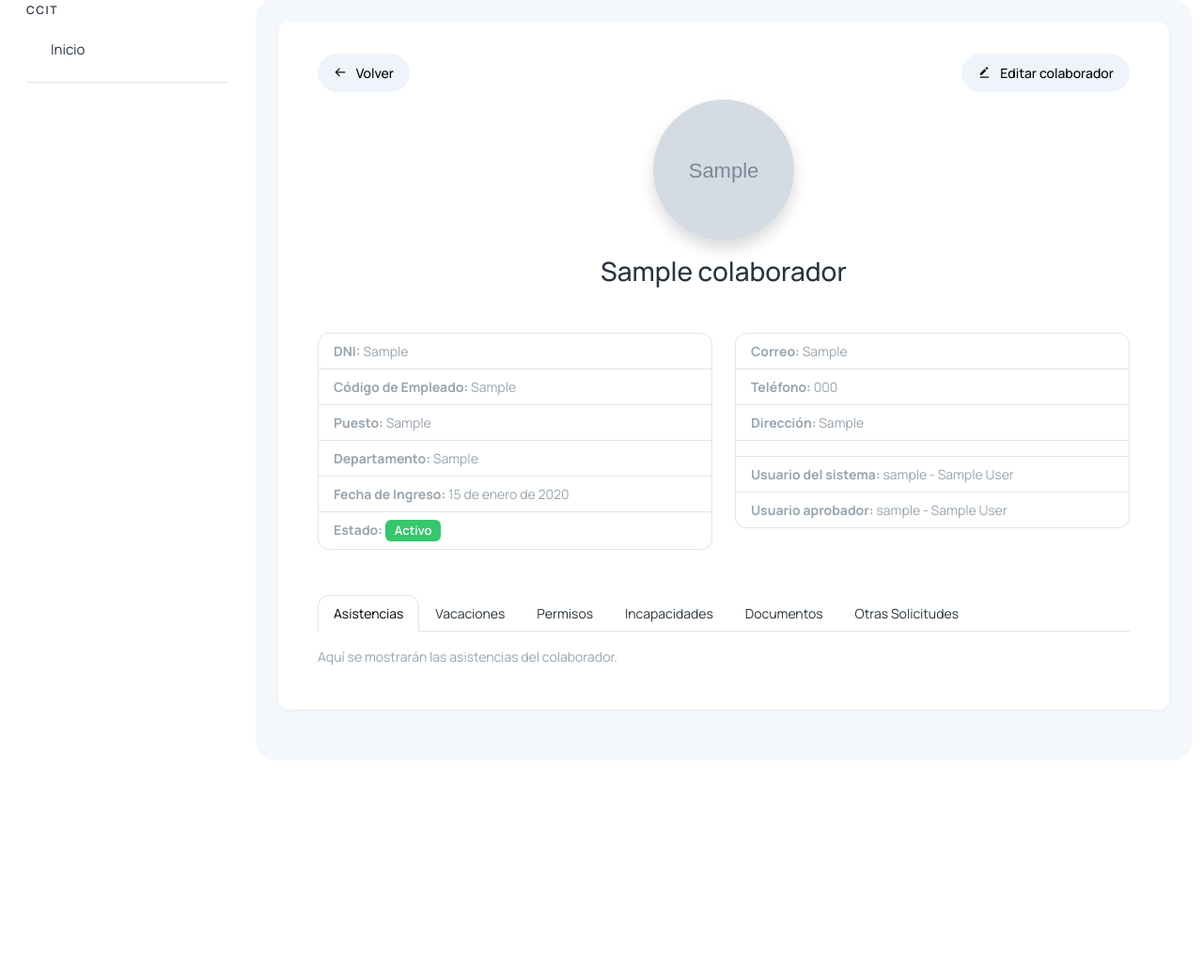
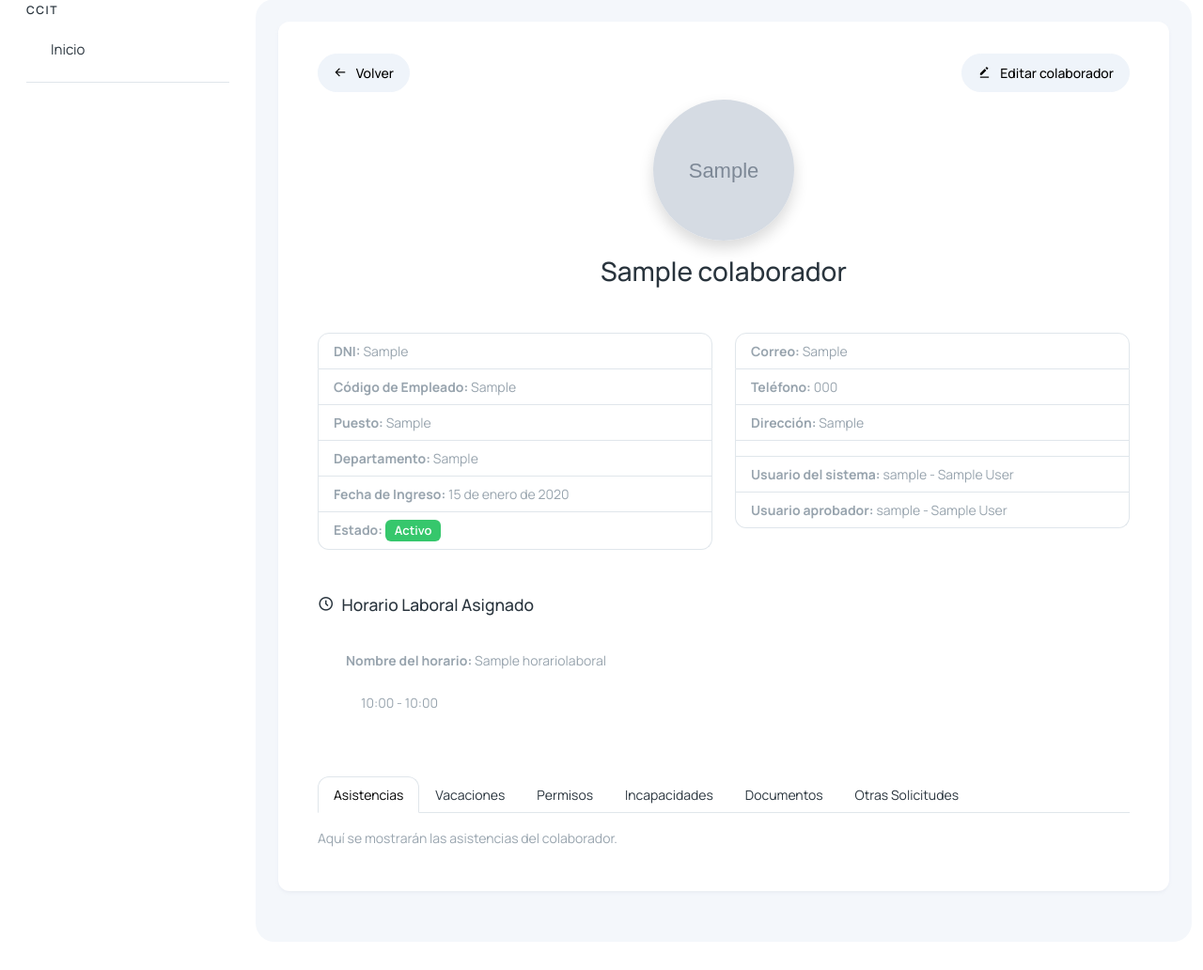
Before and after one commit to Andrs26/ccit, a Django app: page /talento/admin/colaboradores/1/ in a window 1280 px wide. Shown: the part 81-1113 px from the top of the page at 94% size. Before the commit the page ends 840 px from the top, so only its background shows below. Run offline with Django 5.2, Linux system fonts and the light colour scheme; a user stored in the database is signed in; tables that the repository leaves empty hold one stand-in row (values such as "Sample post"); grey boxes marked "Sample" are stand-in pictures; some libraries are stand-ins or nearby versions.

Commit message:
Crear horarios y mas

```diff
--- a/gestion_visitantes/biometrico/views.py
+++ b/gestion_visitantes/biometrico/views.py
@@ -307,6 +307,7 @@ def ver_colaborador(request, colaborador_id):
 
 def crear_colaborador(request):
     usuarios = User.objects.all()
+    horarios = HorarioLaboral.objects.all()
 
     if request.method == "POST":
         colaborador = Colaborador(
@@ -321,18 +322,21 @@ def crear_colaborador(request):
             telefono=request.POST.get('telefono'),
             direccion=request.POST.get('direccion'),
             fecha_ingreso=request.POST.get('fecha_ingreso'),
-            foto=request.FILES.get('foto')
+            foto=request.FILES.get('foto'),
+            horario_id=request.POST.get('horario') or None
         )
         colaborador.save()
         return redirect('listar_colaboradores')
 
     return render(request, 'rrhh/rh_admin/crear_colaborador.html', {
-        'usuarios': usuarios
+        'usuarios': usuarios,
+        'horarios': horarios,
     })
 
 def editar_colaborador(request, colaborador_id):
     colaborador = get_object_or_404(Colaborador, id=colaborador_id)
     usuarios = User.objects.all()
+    horarios = HorarioLaboral.objects.all()
 
     if request.method == 'POST':
         colaborador.nombre_completo = request.POST.get('nombre_completo')
@@ -344,12 +348,14 @@ def editar_colaborador(request, colaborador_id):
         colaborador.correo = request.POST.get('correo')
         colaborador.telefono = request.POST.get('telefono')
         colaborador.direccion = request.POST.get('direccion')
-        colaborador.activo = bool(request.POST.get('activo'))
 
         user_id = request.POST.get('usuario_sistema')
         aprobador_id = request.POST.get('aprobador')
         colaborador.usuario_sistema = User.objects.filter(id=user_id).first() if user_id else None
         colaborador.aprobador = User.objects.filter(id=aprobador_id).first() if aprobador_id else None
+
+        horario_id = request.POST.get('horario')
+        colaborador.horario = HorarioLaboral.objects.filter(id=horario_id).first() if horario_id else None
 
         if 'foto' in request.FILES:
             colaborador.foto = request.FILES['foto']
@@ -359,7 +365,8 @@ def editar_colaborador(request, colaborador_id):
 
     return render(request, 'rrhh/rh_admin/editar_colaborador.html', {
         'colaborador': colaborador,
-        'usuarios': usuarios
+        'usuarios': usuarios,
+        'horarios': horarios,
     })
 
 def cambiar_estado_colaborador(request, colaborador_id):
--- a/gestion_visitantes/templates/layout/layout.html
+++ b/gestion_visitantes/templates/layout/layout.html
@@ -278,6 +278,12 @@
                                 </a>
                             </li>
                             <li class="sidebar-item">
+                                <a class="sidebar-link {% active 'horarios_laborales' %}" href="{% url 'horarios_laborales' %}" aria-expanded="false">
+                                    <iconify-icon icon="solar:calendar-bold"></iconify-icon>
+                                    <span class="hide-menu">Horarios Laborales</span>
+                                </a>
+                            </li>
+                            <li class="sidebar-item">
                                 <a class="sidebar-link {% active 'listar_usuarios' %}" href="{% url 'listar_usuarios' %}" aria-expanded="false">
                                     <iconify-icon icon="ion:id-card"></iconify-icon>
                                     <span class="hide-menu">Usuarios (Biométrico)</span>
--- a/gestion_visitantes/templates/rrhh/rh_admin/ver_colaborador.html
+++ b/gestion_visitantes/templates/rrhh/rh_admin/ver_colaborador.html
@@ -2,6 +2,11 @@
 {% block title %} Colaborador {% endblock %}
 {% block content %}
 {% load static %}
+<style>
+    .card-horario{
+        box-shadow: none;
+    }
+</style>
 <div class="container mt-1">
     <div class="row">
         <div class="col">
@@ -62,6 +67,35 @@
         </div>
     </div>
 
+    {% if colaborador.horario %}
+    <div class="row">
+        <div class="col-md-12">
+            <h5><i class="bx bx-time-five me-2"></i>Horario Laboral Asignado</h5>
+            <div class="card card-horario">
+                <div class="card-body">
+                    <p><strong>Nombre del horario:</strong> {{ colaborador.horario.nombre }}</p>
+                    <ul class="list-group list-group-flush">
+                        {% for dia in colaborador.horario.dias.all %}
+                            <li class="list-group-item">
+                                <strong>
+                                    {% if dia.get_dia_display == '0' %} Lunes: {% endif %}
+                                    {% if dia.get_dia_display == '1' %} Martes: {% endif %}
+                                    {% if dia.get_dia_display == '2' %} Miércoles: {% endif %}
+                                    {% if dia.get_dia_display == '3' %} Jueves: {% endif %}
+                                    {% if dia.get_dia_display == '4' %} Viernes: {% endif %}
+                                    {% if dia.get_dia_display == '5' %} Sábado: {% endif %}
+                                    {% if dia.get_dia_display == '6' %} Domingo: {% endif %}
+                                </strong> {{ dia.hora_entrada|default:"—" }} - {{ dia.hora_salida|default:"—" }}
+                            </li>
+                        {% endfor %}
+                    </ul>
+                </div>
+            </div>
+        </div>
+    </div>
+    {% endif %}
+
+
     <!-- Tabs -->
     <ul class="nav nav-tabs" id="tabsColaborador" role="tablist">
         <li class="nav-item" role="presentation">
```
Also changed, not shown: gestion_visitantes/templates/rrhh/rh_admin/crear_colaborador.html (+11 -2 lines), gestion_visitantes/templates/rrhh/rh_admin/editar_colaborador.html (+11 -5 lines).
